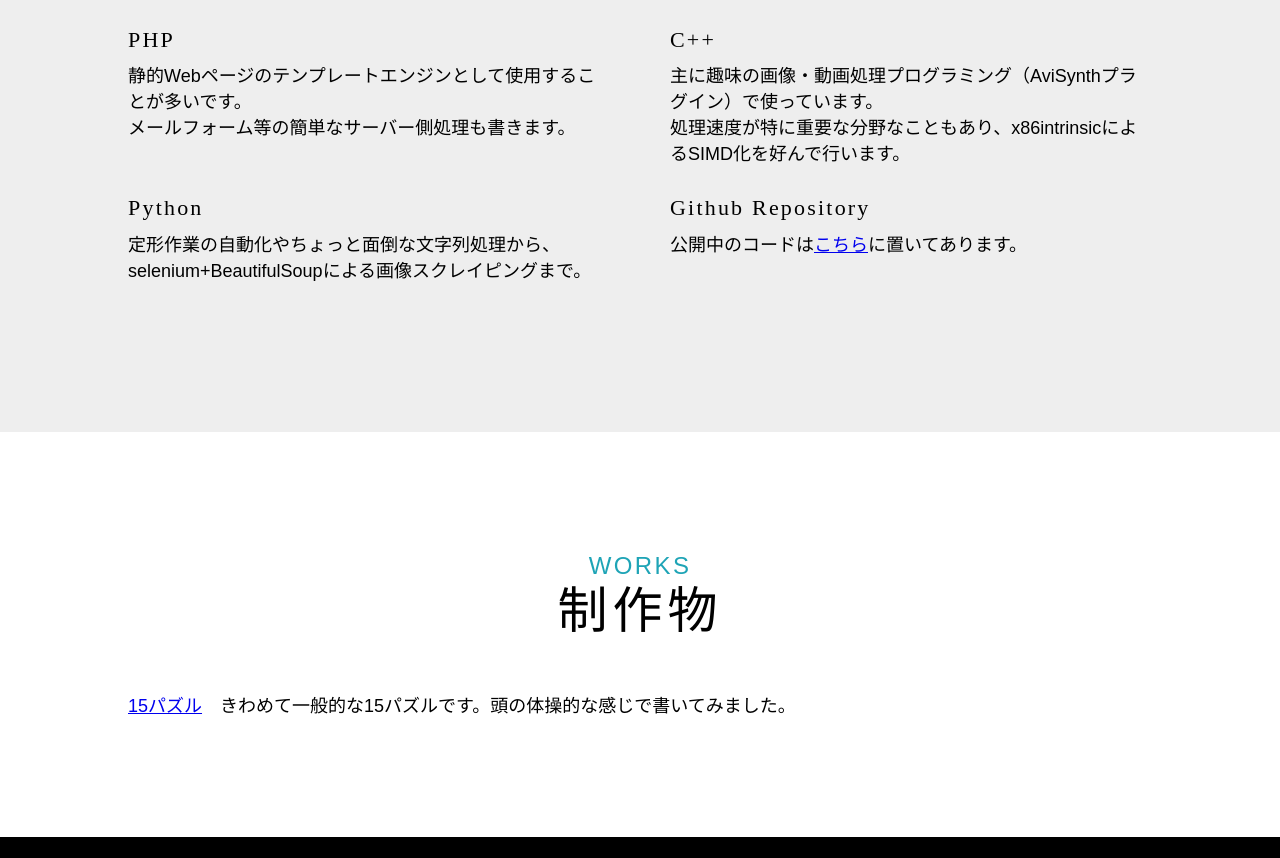
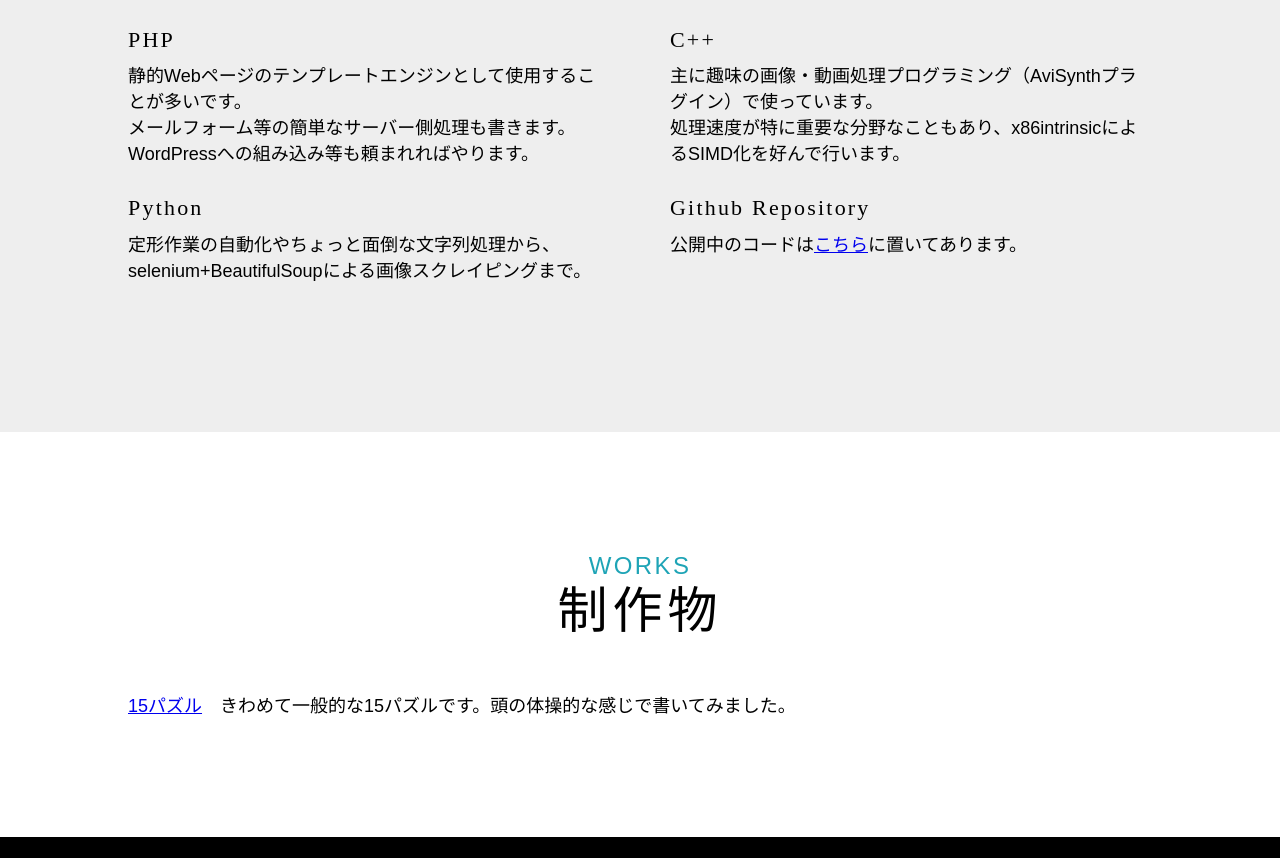
Before and after one commit to chikuzen/portfolio, a plain HTML site: page docs/index.html in a window 1280 px wide. Shown: the part 1612-2470 px from the top of the page. Drawn offline with Linux system fonts and the light colour scheme; a web font is replaced by a local one.

Commit message:
skill欄更新

```diff
--- a/docs/index.html
+++ b/docs/index.html
@@ -76,7 +76,8 @@
           <header class="skills_li_name">PHP</header>
           <p class="skills_li_p">
             静的Webページのテンプレートエンジンとして使用することが多いです。<br>
-            メールフォーム等の簡単なサーバー側処理も書きます。
+            メールフォーム等の簡単なサーバー側処理も書きます。<br>
+            WordPressへの組み込み等も頼まれればやります。
           </p>
         </li>
         <li class="skills_li show-up td-4">
```
Also changed, not shown: index.html (+2 -1 lines).
